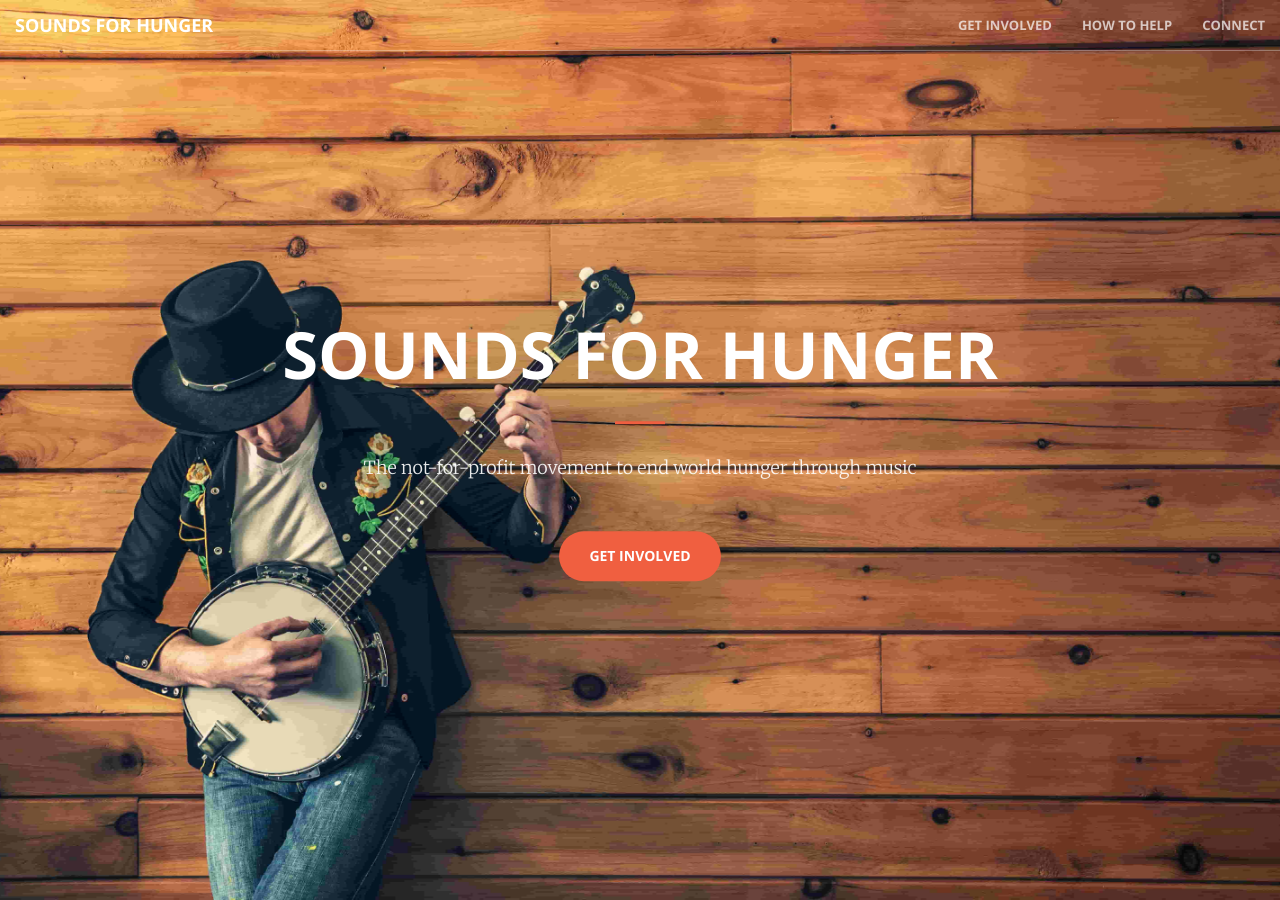
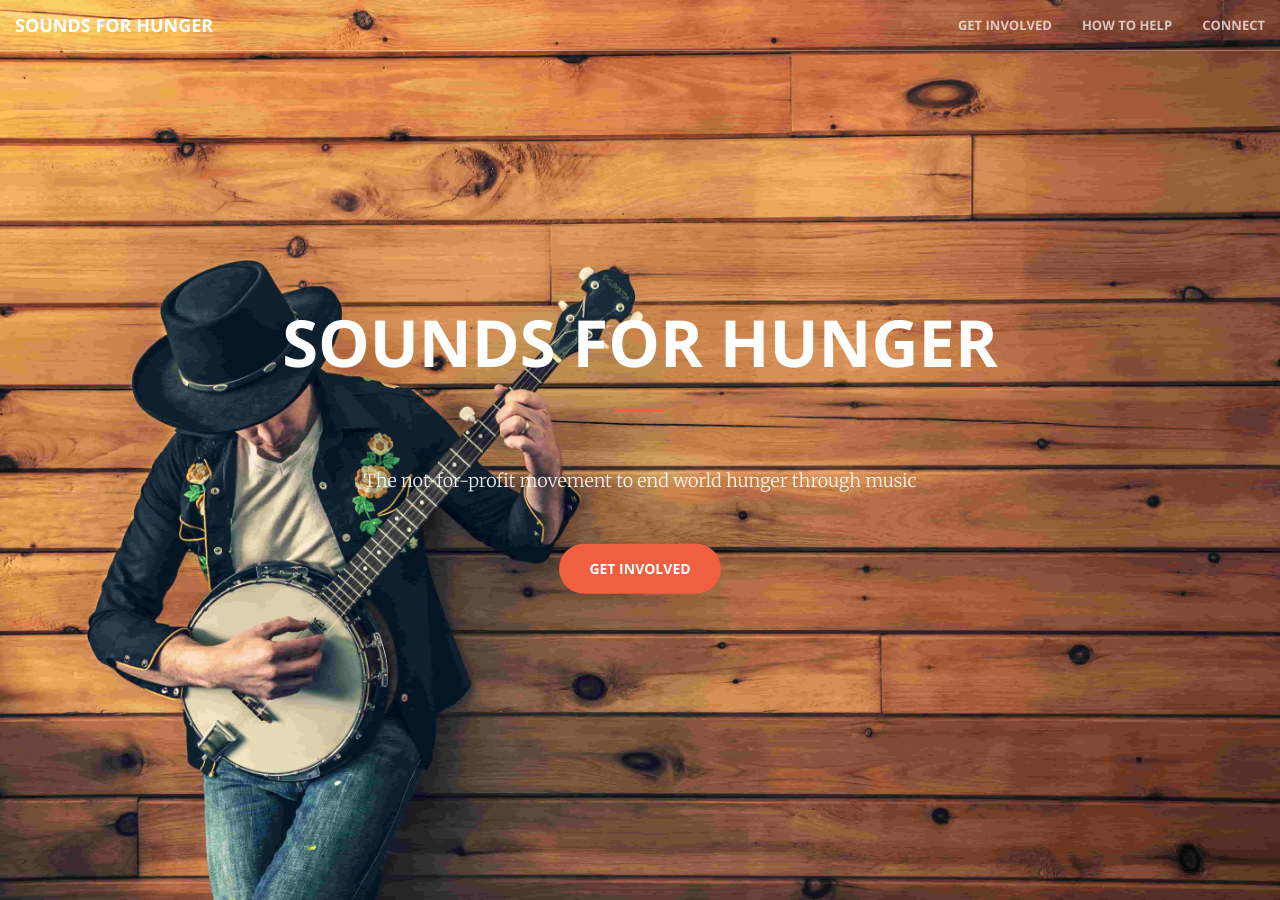
Before and after one commit to SoundsForHunger/soundsforhunger.github.io, a Jekyll site: the page built from index.html, in a window 1280 px wide and 900 px high. Built offline with Jekyll 4.4.1, drawn with Linux system fonts in a browser that asks for light colours; comment, search, counter and statistics services are not loaded.

Commit message:
quAdding padding to work better with the image

```diff
--- a/_includes/header.html
+++ b/_includes/header.html
@@ -3,7 +3,7 @@
         <div class="header-content-inner">
             <h1>Sounds For Hunger</h1>
             <hr>
-            <p>The not-for-profit movement to end world hunger through music</p>
+            <p style="padding-top: 25px;">The not-for-profit movement to end world hunger through music</p>
             <a href="#about" class="btn btn-primary btn-xl page-scroll">Get Involved</a>
         </div>
     </div>
```
